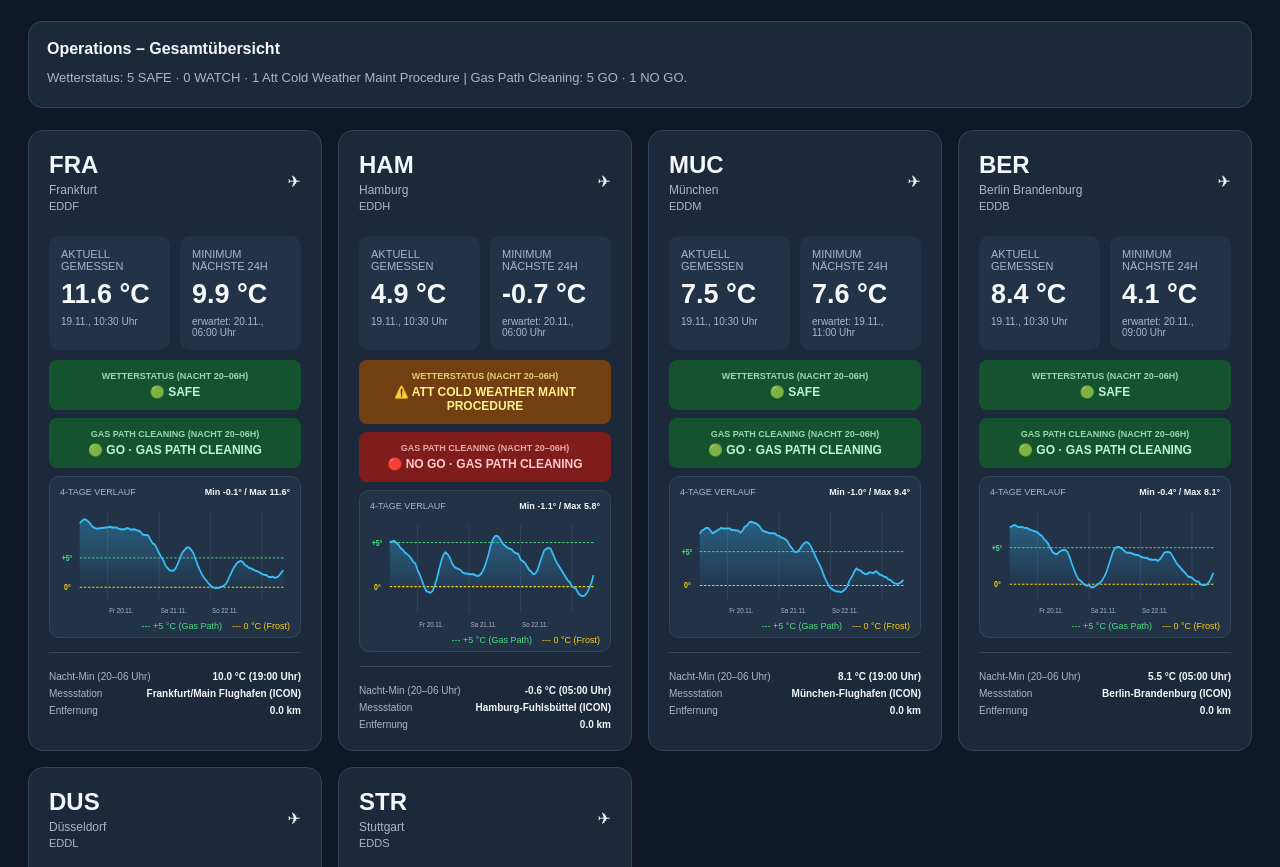
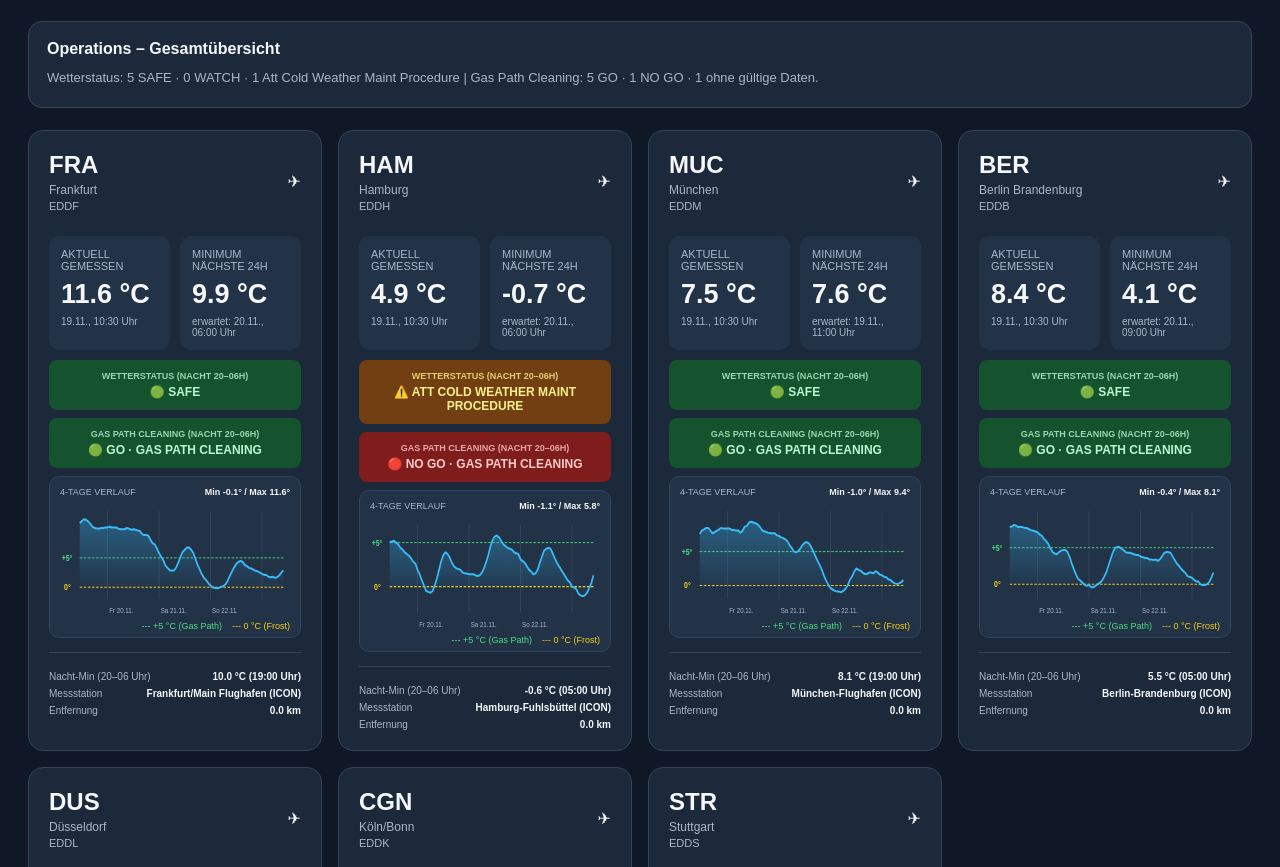
Before and after one commit to Phill12233/airport-weather-dashboard, a plain HTML site: page index.html in a window 1280 px wide. Shown: the part 85-952 px from the top of the page. Drawn offline with Linux system fonts and the light colour scheme; no server answers.

Commit message:
Add CGN (EDDK) station card
Added Köln/Bonn airport data to the airport list.

```diff
--- a/index.html
+++ b/index.html
@@ -323,6 +323,7 @@ const airports = [
   { code: "MUC", icao: "EDDM", city: "München", lat: 48.3538, lon: 11.7861 },
   { code: "BER", icao: "EDDB", city: "Berlin Brandenburg", lat: 52.3667, lon: 13.5033 },
   { code: "DUS", icao: "EDDL", city: "Düsseldorf", lat: 51.2895, lon: 6.7668 },
+  { code: "CGN", icao: "EDDK", city: "Köln/Bonn", lat: 50.8659, lon: 7.1427 },
   { code: "STR", icao: "EDDS", city: "Stuttgart", lat: 48.6899, lon: 9.2219 }
 ];
 
```
